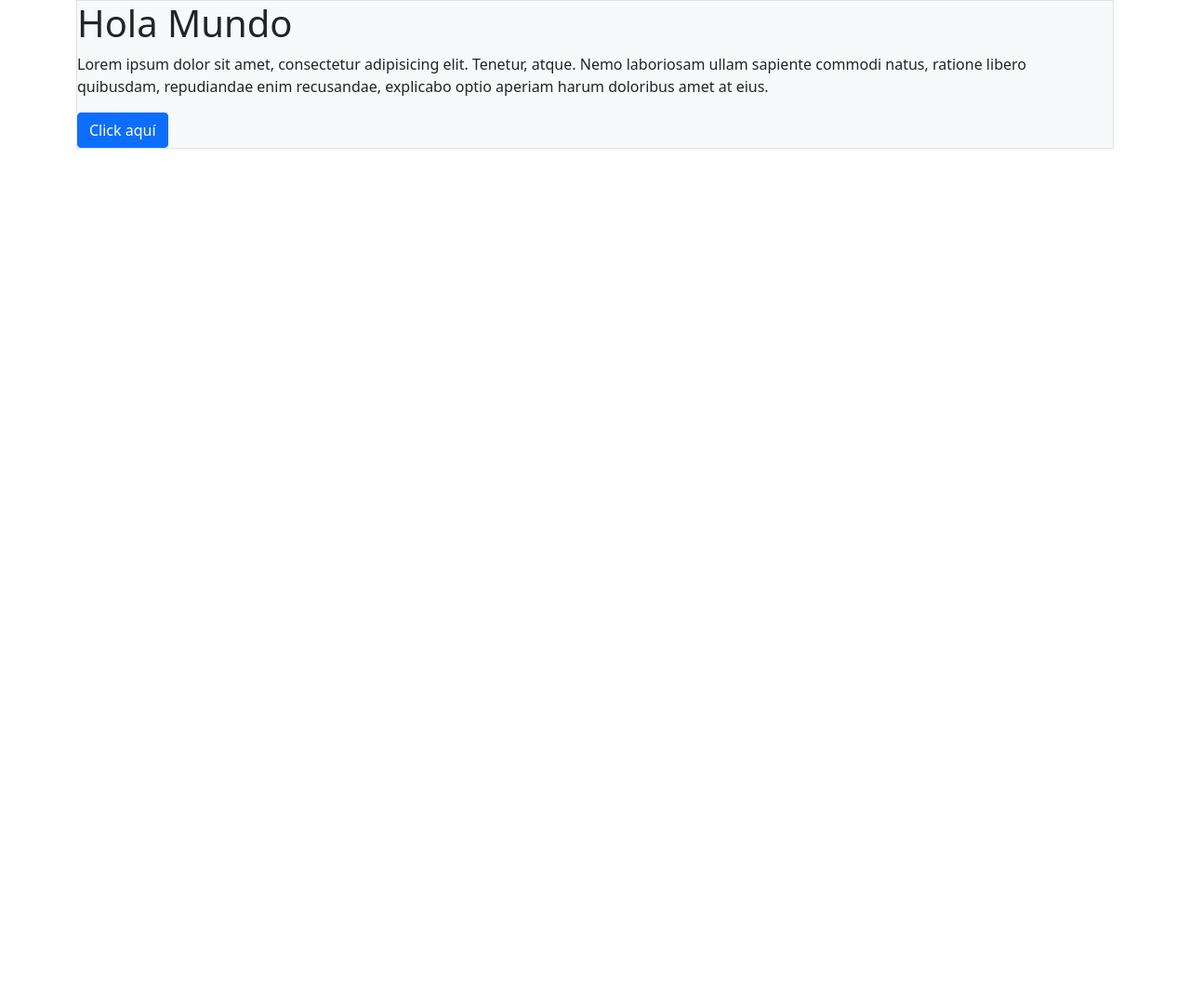
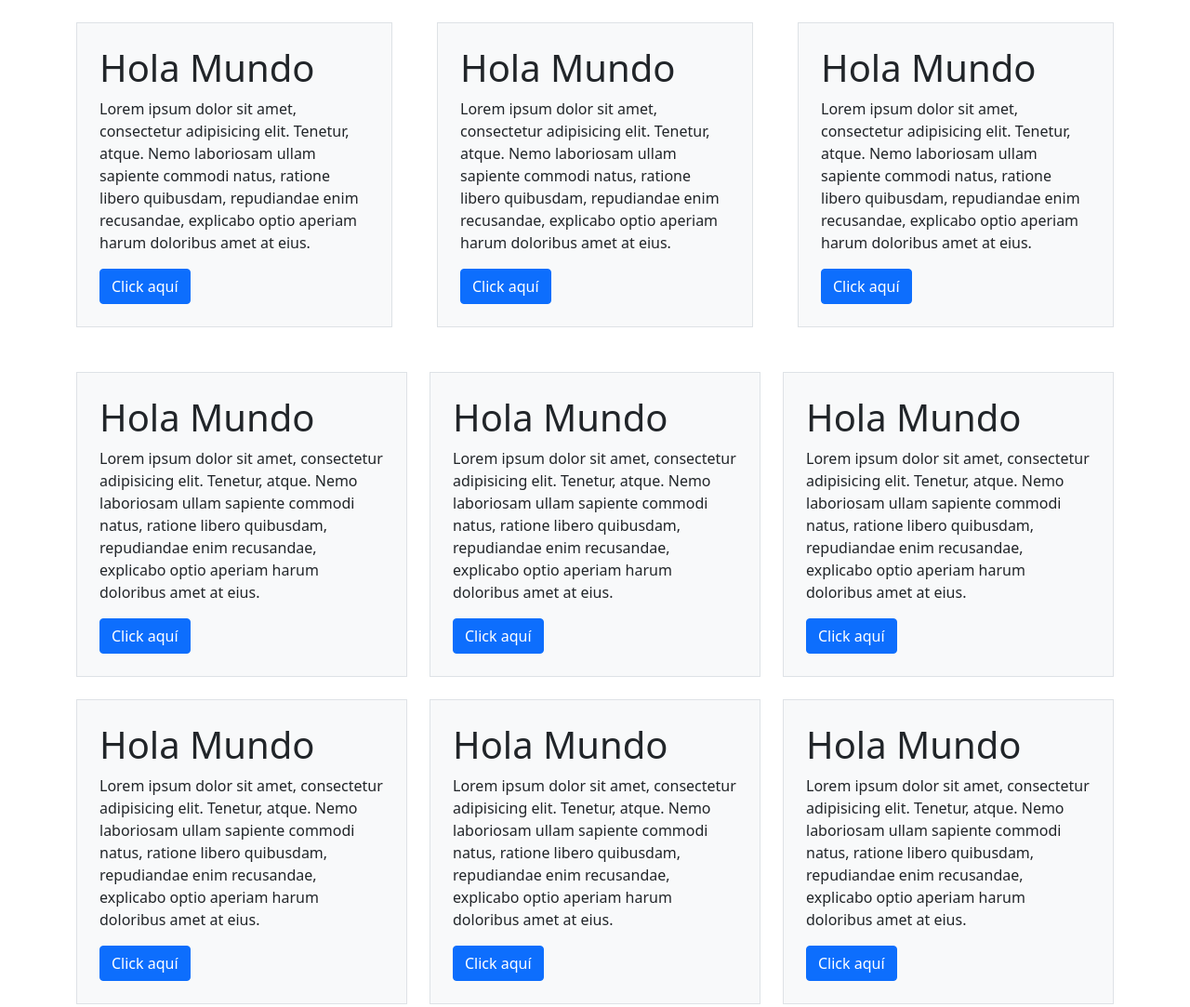
Before and after one commit to FranMolleda/Bootstrap_5, a website: page 03Layout/grid.html in a window 1280 px wide. Shown: the whole page at 93% size. Before the commit the page ends 800 px from the top, so only its background shows below. Drawn offline with nearby package versions, Linux system fonts and the light colour scheme.

Commit message:
feat: Add grid layout y grid row cols

```diff
--- a/03Layout/grid.html
+++ b/03Layout/grid.html
@@ -13,16 +13,123 @@
     />
   </head>
   <body>
-    <div class="container">
-      <div class="bg-light p4 border">
-        <h1>Hola Mundo</h1>
-        <p>
-          Lorem ipsum dolor sit amet, consectetur adipisicing elit. Tenetur,
-          atque. Nemo laboriosam ullam sapiente commodi natus, ratione libero
-          quibusdam, repudiandae enim recusandae, explicabo optio aperiam harum
-          doloribus amet at eius.
-        </p>
-        <button class="btn btn-primary">Click aquí</button>
+    <!-- Grid layout -->
+    <div class="container py-4">
+      <div class="row gx-3 gx-lg-5 gy-2 gy-md-5">
+        <div class="col-lg-4 col-md-6 col-12">
+          <div class="bg-light p-4 border">
+            <h1>Hola Mundo</h1>
+            <p>
+              Lorem ipsum dolor sit amet, consectetur adipisicing elit. Tenetur,
+              atque. Nemo laboriosam ullam sapiente commodi natus, ratione
+              libero quibusdam, repudiandae enim recusandae, explicabo optio
+              aperiam harum doloribus amet at eius.
+            </p>
+            <button class="btn btn-primary">Click aquí</button>
+          </div>
+        </div>
+        <div class="col-lg-4 col-md-6 col-12">
+          <div class="bg-light p-4 border">
+            <h1>Hola Mundo</h1>
+            <p>
+              Lorem ipsum dolor sit amet, consectetur adipisicing elit. Tenetur,
+              atque. Nemo laboriosam ullam sapiente commodi natus, ratione
+              libero quibusdam, repudiandae enim recusandae, explicabo optio
+              aperiam harum doloribus amet at eius.
+            </p>
+            <button class="btn btn-primary">Click aquí</button>
+          </div>
+        </div>
+        <div class="col-lg-4 col-md-12 col-12">
+          <div class="bg-light p-4 border">
+            <h1>Hola Mundo</h1>
+            <p>
+              Lorem ipsum dolor sit amet, consectetur adipisicing elit. Tenetur,
+              atque. Nemo laboriosam ullam sapiente commodi natus, ratione
+              libero quibusdam, repudiandae enim recusandae, explicabo optio
+              aperiam harum doloribus amet at eius.
+            </p>
+            <button class="btn btn-primary">Click aquí</button>
+          </div>
+        </div>
+      </div>
+    </div>
+
+    <!-- Grid row cols -->
+    <div class="container py-4">
+      <div class="row row-cols-1 row-cols-md-2 row-cols-lg-3 g-4">
+        <div class="col">
+          <div class="bg-light p-4 border">
+            <h1>Hola Mundo</h1>
+            <p>
+              Lorem ipsum dolor sit amet, consectetur adipisicing elit. Tenetur,
+              atque. Nemo laboriosam ullam sapiente commodi natus, ratione
+              libero quibusdam, repudiandae enim recusandae, explicabo optio
+              aperiam harum doloribus amet at eius.
+            </p>
+            <button class="btn btn-primary">Click aquí</button>
+          </div>
+        </div>
+        <div class="col">
+          <div class="bg-light p-4 border">
+            <h1>Hola Mundo</h1>
+            <p>
+              Lorem ipsum dolor sit amet, consectetur adipisicing elit. Tenetur,
+              atque. Nemo laboriosam ullam sapiente commodi natus, ratione
+              libero quibusdam, repudiandae enim recusandae, explicabo optio
+              aperiam harum doloribus amet at eius.
+            </p>
+            <button class="btn btn-primary">Click aquí</button>
+          </div>
+        </div>
+        <div class="col">
+          <div class="bg-light p-4 border">
+            <h1>Hola Mundo</h1>
+            <p>
+              Lorem ipsum dolor sit amet, consectetur adipisicing elit. Tenetur,
+              atque. Nemo laboriosam ullam sapiente commodi natus, ratione
+              libero quibusdam, repudiandae enim recusandae, explicabo optio
+              aperiam harum doloribus amet at eius.
+            </p>
+            <button class="btn btn-primary">Click aquí</button>
+          </div>
+        </div>
+        <div class="col">
+          <div class="bg-light p-4 border">
+            <h1>Hola Mundo</h1>
+            <p>
+              Lorem ipsum dolor sit amet, consectetur adipisicing elit. Tenetur,
+              atque. Nemo laboriosam ullam sapiente commodi natus, ratione
+              libero quibusdam, repudiandae enim recusandae, explicabo optio
+              aperiam harum doloribus amet at eius.
+            </p>
+            <button class="btn btn-primary">Click aquí</button>
+          </div>
+        </div>
+        <div class="col">
+          <div class="bg-light p-4 border">
+            <h1>Hola Mundo</h1>
+            <p>
+              Lorem ipsum dolor sit amet, consectetur adipisicing elit. Tenetur,
+              atque. Nemo laboriosam ullam sapiente commodi natus, ratione
+              libero quibusdam, repudiandae enim recusandae, explicabo optio
+              aperiam harum doloribus amet at eius.
+            </p>
+            <button class="btn btn-primary">Click aquí</button>
+          </div>
+        </div>
+        <div class="col">
+          <div class="bg-light p-4 border">
+            <h1>Hola Mundo</h1>
+            <p>
+              Lorem ipsum dolor sit amet, consectetur adipisicing elit. Tenetur,
+              atque. Nemo laboriosam ullam sapiente commodi natus, ratione
+              libero quibusdam, repudiandae enim recusandae, explicabo optio
+              aperiam harum doloribus amet at eius.
+            </p>
+            <button class="btn btn-primary">Click aquí</button>
+          </div>
+        </div>
       </div>
     </div>
 
```
